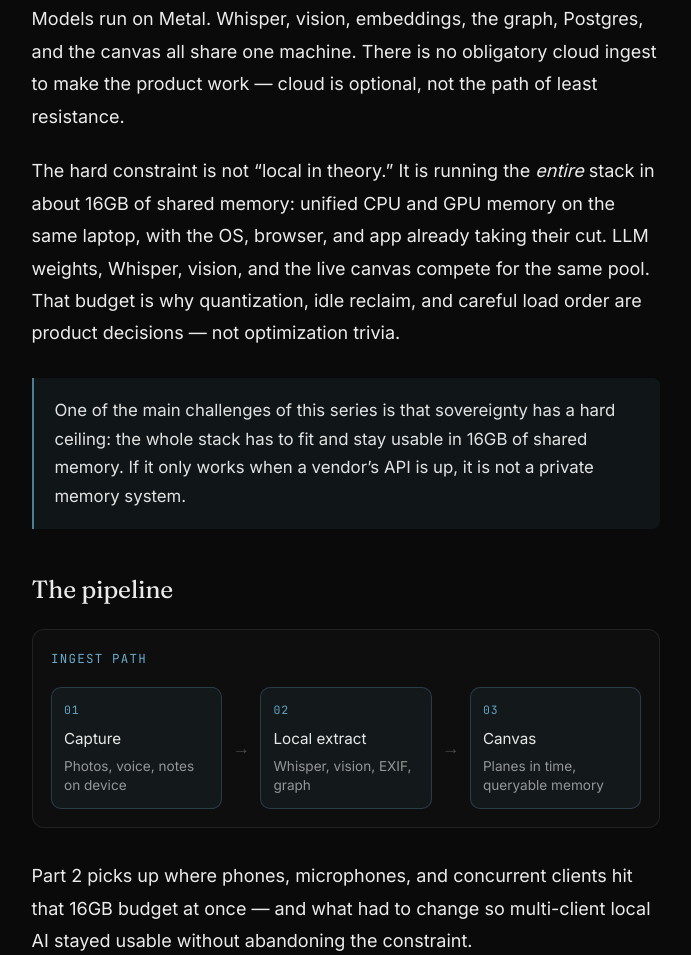
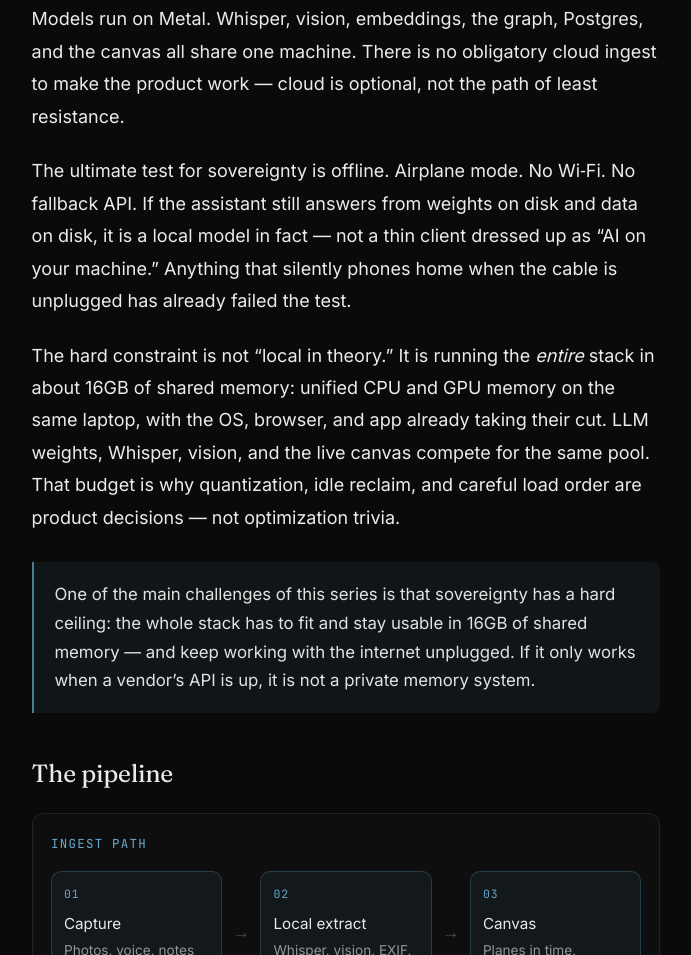
Before and after one commit to paulvisciano/portfolio, a plain HTML site: page blog/kg-part-1.html in a window 1280 px wide. Shown: the part 1433-2388 px from the top of the page, without its empty margins (294-985 px from the left). Drawn offline with Linux system fonts and the light colour scheme.

Commit message:
KG Part 1: offline as the ultimate sovereignty test

```diff
--- a/blog/kg-part-1.html
+++ b/blog/kg-part-1.html
@@ -4,11 +4,11 @@
   <meta charset="utf-8">
   <meta name="viewport" content="width=device-width, initial-scale=1">
   <title>Knowledge Graph, Part 1: The canvas and the stack — Paul Visciano · Sci-Fi Labs</title>
-  <meta name="description" content="An infinite canvas with time as depth — and the hard constraint of running the entire local stack in 16GB of shared memory.">
+  <meta name="description" content="An infinite canvas with time as depth — and the hard constraint of running the entire local stack in 16GB of shared memory, offline.">
   <meta name="theme-color" content="#0a0a0a">
   <meta property="og:type" content="article">
   <meta property="og:title" content="Knowledge Graph, Part 1: The canvas and the stack">
-  <meta property="og:description" content="An infinite canvas with time as depth — and the hard constraint of running the entire local stack in 16GB of shared memory.">
+  <meta property="og:description" content="An infinite canvas with time as depth — and the hard constraint of running the entire local stack in 16GB of shared memory, offline.">
   <meta property="og:image" content="https://pub-9466bb5132e74aeba333004ad0c21f21.r2.dev/blog/kg-part-1-hero.jpg">
   <link rel="canonical" href="https://paulvisciano.vercel.app/blog/kg-part-1.html">
   <link rel="stylesheet" href="blog.css">
@@ -31,8 +31,9 @@
     <p>Lists and chat windows flatten life into sequence. A spatial surface lets the same day hold photos, notes, and later conversations without forcing them into a single scroll order. Zoom out for months; zoom in for an afternoon. The camera is the primary navigation, not a sidebar of folders.</p>
     <h2>Local by default — on 16GB shared</h2>
     <p>Models run on Metal. Whisper, vision, embeddings, the graph, Postgres, and the canvas all share one machine. There is no obligatory cloud ingest to make the product work — cloud is optional, not the path of least resistance.</p>
+    <p>The ultimate test for sovereignty is offline. Airplane mode. No Wi‑Fi. No fallback API. If the assistant still answers from weights on disk and data on disk, it is a local model in fact — not a thin client dressed up as “AI on your machine.” Anything that silently phones home when the cable is unplugged has already failed the test.</p>
     <p>The hard constraint is not “local in theory.” It is running the <em>entire</em> stack in about 16GB of shared memory: unified CPU and GPU memory on the same laptop, with the OS, browser, and app already taking their cut. LLM weights, Whisper, vision, and the live canvas compete for the same pool. That budget is why quantization, idle reclaim, and careful load order are product decisions — not optimization trivia.</p>
-    <div class="callout">One of the main challenges of this series is that sovereignty has a hard ceiling: the whole stack has to fit and stay usable in 16GB of shared memory. If it only works when a vendor’s API is up, it is not a private memory system.</div>
+    <div class="callout">One of the main challenges of this series is that sovereignty has a hard ceiling: the whole stack has to fit and stay usable in 16GB of shared memory — and keep working with the internet unplugged. If it only works when a vendor’s API is up, it is not a private memory system.</div>
     <h2>The pipeline</h2>
     <div class="pipeline">
       <p class="pipeline-title">Ingest path</p>
```
